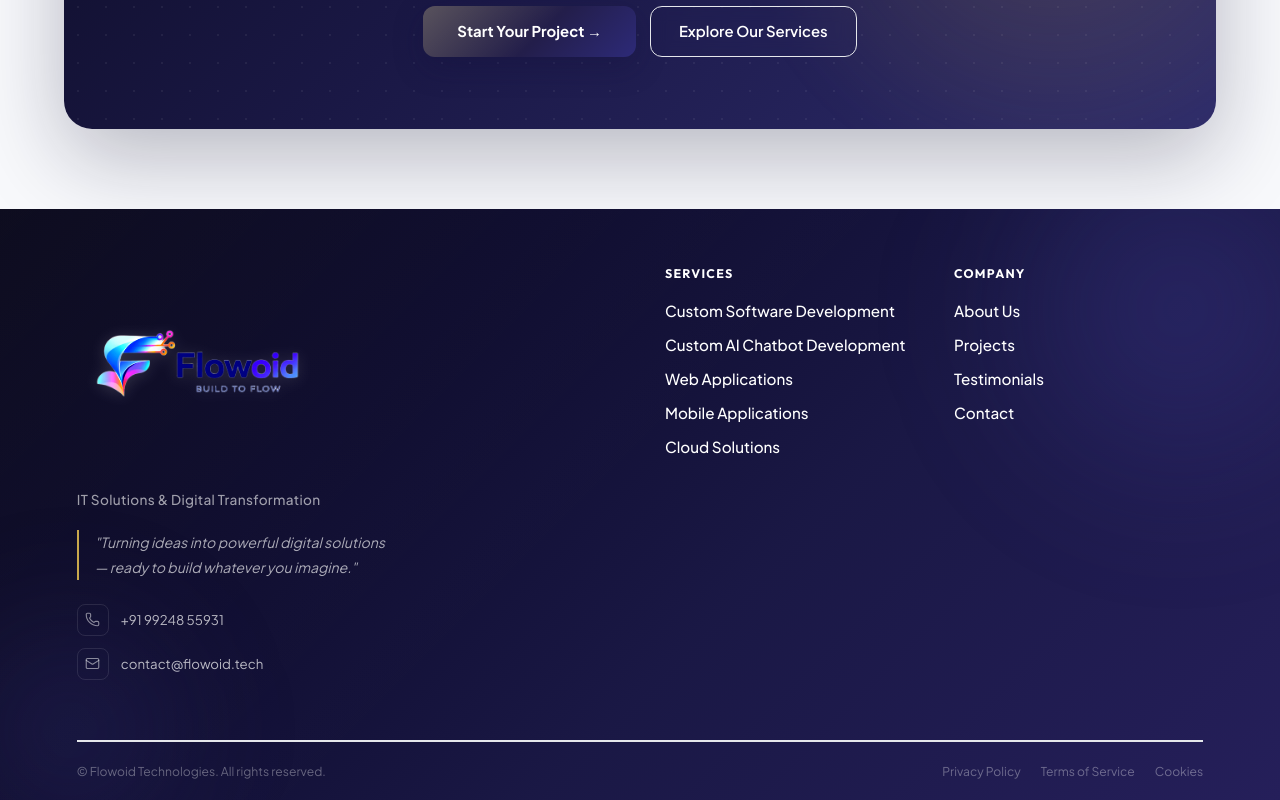
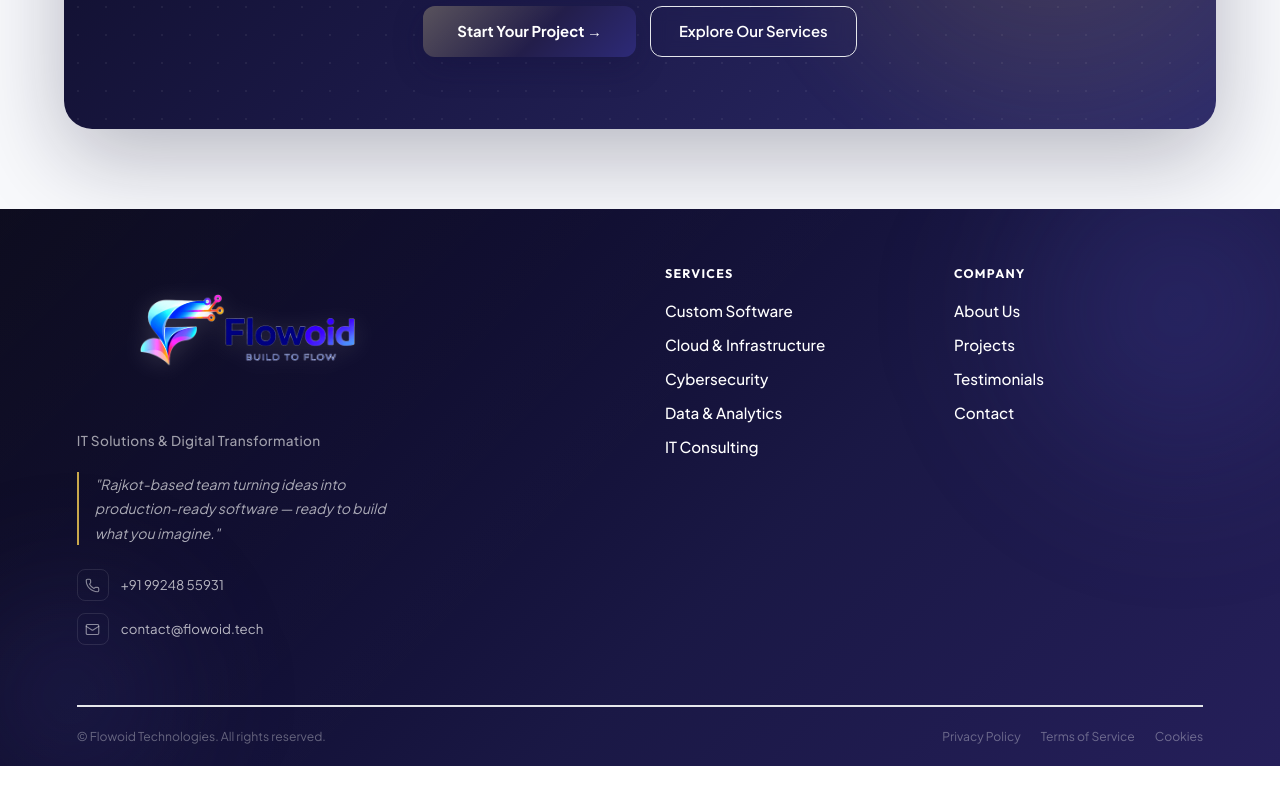
Before and after one commit to Jaydeep-popat/flowoid, a React (Vite) app: page /about in a window 1280 px wide. Shown: the part 3981-4781 px from the top of the page. After the commit the page ends 4747 px from the top, so only its background shows below. Built offline with nearby package versions, Linux system fonts and the light colour scheme.

Commit message:
seo part 1

```diff
--- a/index.html
+++ b/index.html
@@ -6,8 +6,8 @@
   <link rel="icon" type="image/png" href="public\favicon2.png" />
   <meta name="viewport" content="width=device-width, initial-scale=1.0" />
   <meta name="description"
-    content="Flowoid — premium IT consulting, custom software, cloud infrastructure, and cybersecurity solutions built to flow with ambitious teams." />
-  <title>Flowoid — Build to Flow</title>
+    content="Flowoid builds custom software, web apps, mobile apps, and AI chatbots for businesses in Rajkot, Gujarat. Modern tech, clean code, real results." />
+  <title>Flowoid | Custom Software & Web Development in Rajkot</title>
   <link rel="preconnect" href="https://fonts.googleapis.com" />
   <link rel="preconnect" href="https://fonts.gstatic.com" crossorigin />
   <link
--- a/package.json
+++ b/package.json
@@ -15,6 +15,7 @@
     "lucide-react": "^0.577.0",
     "react": "^19.2.4",
     "react-dom": "^19.2.4",
+    "react-helmet-async": "^3.0.0",
     "react-router-dom": "^7.13.1"
   },
   "devDependencies": {
--- a/src/components/Footer.tsx
+++ b/src/components/Footer.tsx
@@ -16,11 +16,11 @@ const navCols = [
   {
     h: 'Services',
     links: [
-      { label: 'Custom Software Development', to: '/services' },
-      { label: 'Custom AI Chatbot Development', to: '/services' },
-      { label: 'Web Applications', to: '/services' },
-      { label: 'Mobile Applications', to: '/services' },
-      { label: 'Cloud Solutions', to: '/services' },
+      { label: 'Custom Software', to: '/services' },
+      { label: 'Cloud & Infrastructure', to: '/services' },
+      { label: 'Cybersecurity', to: '/services' },
+      { label: 'Data & Analytics', to: '/services' },
+      { label: 'IT Consulting', to: '/services' },
     ],
   },
   {
@@ -34,7 +34,7 @@ const navCols = [
   },
 ];
 
-const QUOTE = '"Turning ideas into powerful digital solutions — ready to build whatever you imagine."';
+const QUOTE = '"Rajkot-based team turning ideas into production-ready software — ready to build what you imagine."';
 
 /* ─── Shared bottom bar ─────────────────────────────── */
 function BottomBar() {
@@ -71,13 +71,15 @@ export default function Footer({ variant = 'inner' }: FooterProps) {
         <div className="px-[5%] py-14 border-b border-white/8 relative z-[1]">
           <div className="max-w-[1240px] mx-auto grid grid-cols-1 md:grid-cols-2 xl:grid-cols-[2.2fr_1fr_1fr] gap-12">
 
-            <div className="justify-self-start text-left w-full">
-              <div className="mb-5 flex flex-col items-start">
+            <div>
+              <div className="mb-5">
+                <div className="mb-3">
                   <img
                     src="/Flowoid_final.png"
                     alt="Flowoid"
-                  className="w-[240px] md:w-[320px] h-auto object-contain flex-shrink-0 saturate-200 contrast-125 brightness-110 drop-shadow-[0_2px_8px_rgba(255,255,255,0.15)] mb-2 md:mb-3 -ml-6 md:-ml-8 mr-auto self-start"
+                    className="w-[170px] md:w-[220px] h-auto object-contain flex-shrink-0 saturate-200 contrast-125 brightness-110 drop-shadow-[0_2px_8px_rgba(255,255,255,0.15)] origin-[left_center] scale-[1.42] md:scale-[1.55] ml-1 md:ml-2 mb-2 md:mb-5 mr-7 md:mr-12"
                   />
+                </div>
                 <p className="text-[.85rem] text-white/60 font-medium tracking-wide">IT Solutions & Digital Transformation</p>
               </div>
 
@@ -168,13 +170,15 @@ export default function Footer({ variant = 'inner' }: FooterProps) {
         <div className="grid grid-cols-1 md:grid-cols-2 xl:grid-cols-[2.2fr_1fr_1fr] gap-10 pb-10 border-b border-white/8">
 
           {/* Brand */}
-          <div className="justify-self-start text-left w-full">
-            <div className="mb-5 flex flex-col items-start">
+          <div>
+            <div className="mb-5">
+              <div className="mb-3">
                 <img
                   src="/Flowoid_final.png"
                   alt="Flowoid"
-                className="w-[240px] md:w-[320px] h-auto object-contain flex-shrink-0 saturate-200 contrast-125 brightness-110 drop-shadow-[0_2px_8px_rgba(255,255,255,0.15)] mb-2 md:mb-3 -ml-6 md:-ml-8 mr-auto self-start"
+                  className="w-[170px] md:w-[220px] h-auto object-contain flex-shrink-0 saturate-200 contrast-125 brightness-110 drop-shadow-[0_2px_8px_rgba(255,255,255,0.15)] origin-[left_center] scale-[1.42] md:scale-[1.55] ml-1 md:ml-2 mb-2 md:mb-5 mr-7 md:mr-12"
                 />
+              </div>
               <p className="text-[.85rem] text-white/60 font-medium tracking-wide">IT Solutions & Digital Transformation</p>
             </div>
 
--- a/src/components/HomeCtaSection.tsx
+++ b/src/components/HomeCtaSection.tsx
@@ -15,7 +15,7 @@ export default function HomeCtaSection() {
           <Link to="/contact" className="px-8 py-[13px] rounded-xl text-[.92rem] font-semibold text-white border-[1.5px] border-white/28 bg-white/8 backdrop-blur-[8px] transition-all duration-[280ms] hover:bg-white/18 hover:border-white/55">Schedule a Call</Link>
         </div>
         <div className="relative z-[1] text-[.82rem] font-medium text-white/90 mt-[26px]">
-          <span className="text-gold2 mr-[6px]">✓</span>Free consultation &nbsp;·&nbsp; <span className="text-gold2 mr-[6px]">✓</span>No commitment &nbsp;·&nbsp; <span className="text-gold2 mr-[6px]">✓</span>Response within 24 hrs
+          <span className="text-gold2 mr-[6px]">✓</span>Free consultation &nbsp;·&nbsp; <span className="text-gold2 mr-[6px]">✓</span>No commitment &nbsp;·&nbsp; <span className="text-gold2 mr-[6px]">✓</span>Reply within 4 business hours
         </div>
       </div>
     </section>
--- a/src/components/PortfolioSection.tsx
+++ b/src/components/PortfolioSection.tsx
@@ -12,7 +12,7 @@ export default function PortfolioSection() {
         </h2>
 
         <p className="sr d2 text-[1.1rem] leading-[1.8] text-muted mb-8 max-w-[640px] mx-auto">
-          Every project we take on is built with clean architecture, modern frameworks, and a relentless focus on quality. From cloud-powered web apps to intelligent chatbots — our work reflects who we are as engineers.
+          Every project we take on is built with clean architecture, modern frameworks, and a focus on outcomes — lead-generating sites, product catalogues, and operations systems that teams actually use. From cloud-powered web apps to intelligent chatbots, our work reflects how we engineer.
         </p>
 
         <Link
--- a/src/components/StatsSection.tsx
+++ b/src/components/StatsSection.tsx
@@ -5,7 +5,7 @@ const statItems = [
   { end: 10, suf: '+', lbl: 'Happy Clients', ico: '🏢', desc: 'Startups & growing businesses', color: '#6B67D4', prog: 75 },
   { end: 10, suf: '+', lbl: 'Projects Delivered', ico: '🚀', desc: 'On time & within budget', color: '#C9A84C', prog: 90 },
   { end: 100, suf: '%', lbl: 'Client Satisfaction', ico: '⚡', desc: 'We don\'t stop until you\'re happy', color: '#10B981', prog: 99 },
-  { end: 24, suf: '/7', lbl: 'Support & Availability', ico: '🛡️', desc: 'Always reachable when you need us', color: '#4845A8', prog: 100 },
+  { end: 7, suf: '/7', lbl: 'Days Available', ico: '🛡️', desc: '9am–9pm IST — we reply within 4 business hours', color: '#4845A8', prog: 100 },
 ];
 
 function useCountUp(end: number, duration = 2200, delay = 0) {
--- a/src/components/TechStackSection.tsx
+++ b/src/components/TechStackSection.tsx
@@ -299,7 +299,7 @@ export default function TechStackSection() {
             animate={inView ? { opacity: 1 } : {}}
             transition={{ delay: 0.24, duration: 0.5 }}
           >
-            Every tool hand‑picked for performance, scale, and developer experience.
+            Every tool chosen for performance, security in production, and long-term maintainability — so your product stays fast and evolvable.
           </motion.p>
         </motion.div>
 
--- a/src/components/WhySection.tsx
+++ b/src/components/WhySection.tsx
@@ -23,8 +23,8 @@ export default function WhySection() {
         {/* Text */}
         <div className="sr-r d1">
           <div className="inline-flex items-center gap-[7px] text-[.7rem] font-extrabold tracking-[.14em] uppercase text-gold mb-3 before:content-[''] before:w-5 before:h-[2px] before:rounded-sm before:bg-gg">Why Flowoid</div>
-          <h2 className="font-heading font-extrabold text-[clamp(1.9rem,3.2vw,2.75rem)] leading-[1.12] tracking-[-0.03em] text-dark mb-[14px]">More Than Just Coders.<br />We Are <span className="grad-text">Your Tech Partners.</span></h2>
-          <p className="text-[1rem] leading-[1.8] text-muted max-w-[520px] mb-[38px]">Technology shouldn't be complicated or stressful. We take your raw ideas and turn them into simple, easy-to-use digital tools that actually help your business grow seamlessly.</p>
+          <h2 className="font-heading font-extrabold text-[clamp(1.9rem,3.2vw,2.75rem)] leading-[1.12] tracking-[-0.03em] text-dark mb-[14px]">More Than Just Coders.<br />We Are <span className="grad-text">Your Tech Partners</span> in Rajkot.</h2>
+          <p className="text-[1rem] leading-[1.8] text-muted max-w-[520px] mb-[38px]">Technology shouldn't be complicated. As a trusted software development company in Rajkot, we turn your raw ideas into simple, effective digital tools — for smoother day-to-day operations and a stronger customer-facing presence.</p>
           <div className="flex flex-col gap-[14px]">
             {whyFeats.map((w, i) => (
               <div key={i} className={`sr d${i + 2} group flex gap-[15px] items-start p-[18px_20px] rounded-card bg-white border border-border shadow-sm relative overflow-hidden transition-all duration-[350ms] ease-[cubic-bezier(.4,0,.2,1)] hover:border-[rgba(45,43,107,.15)] hover:shadow-md hover:translate-x-[6px] before:content-[''] before:absolute before:left-0 before:top-0 before:bottom-0 before:w-[3px] before:bg-gg before:scale-y-0 before:origin-bottom before:transition-transform before:duration-[350ms] hover:before:scale-y-100`}>
--- a/src/main.tsx
+++ b/src/main.tsx
@@ -1,11 +1,14 @@
 import { StrictMode } from 'react'
 import { createRoot } from 'react-dom/client'
+import { HelmetProvider } from 'react-helmet-async'
 import './index.css'
 import App from './App.tsx'
 
 
 createRoot(document.getElementById('root')!).render(
   <StrictMode>
-    <App />
+    <HelmetProvider>
+      <App />
+    </HelmetProvider>
   </StrictMode>,
 )
--- a/src/pages/Home.tsx
+++ b/src/pages/Home.tsx
@@ -1,3 +1,4 @@
+import { Helmet } from 'react-helmet-async';
 import Navbar from '../components/Navbar';
 import Footer from '../components/Footer';
 import BackToTop from '../components/BackToTop';
@@ -15,6 +16,10 @@ export default function Home() {
 
   return (
     <>
+      <Helmet>
+        <title>Flowoid | Custom Software & Web Development in Rajkot</title>
+        <meta name="description" content="Custom software & web apps in Rajkot, Gujarat — Flowoid builds production-ready systems, mobile apps & AI chatbots. Clean code, modern stack. Get started today." />
+      </Helmet>
       <Navbar />
 
       <HeroSection />
--- a/src/pages/Services.tsx
+++ b/src/pages/Services.tsx
@@ -1,4 +1,5 @@
 import { useState, useEffect, useRef } from 'react';
+import { Helmet } from 'react-helmet-async';
 import { Link } from 'react-router-dom';
 import { motion, useInView } from 'framer-motion';
 import Navbar from '../components/Navbar';
@@ -144,7 +145,7 @@ const services: Service[] = [
       'Auto-scaling for unpredictable workloads',
       'Enhanced security with cloud-native tools',
       'Faster deployments with automated pipelines',
-      '24/7 monitoring & incident response',
+      'Proactive monitoring & incident response (scope per agreement)',
     ],
   },
 ];
@@ -153,7 +154,7 @@ const process = [
   { n: '01', t: 'Discovery & Strategy', d: 'Deep-dive into your goals, tech requirements, and market to build a bulletproof blueprint.' },
   { n: '02', t: 'Architecture & Design', d: 'Scalable system design and polished UI/UX prototypes reviewed and approved by you.' },
   { n: '03', t: 'Agile Development', d: '2-week sprints with live demos. See real progress every fortnight, course-correct early.' },
-  { n: '04', t: 'Launch & Support', d: 'Rigorous QA, seamless deployment, and 24/7 ongoing support to keep you running flawlessly.' },
+  { n: '04', t: 'Launch & Support', d: 'Rigorous QA, seamless deployment, and ongoing support on agreed terms — fast responses during business hours, retainers for deeper coverage.' },
 ];
 
 interface TechCat {
@@ -180,7 +181,7 @@ const techCats: TechCat[] = [
 const faqs = [
   { q: 'How long does a typical project take?', a: 'Project timelines depend on complexity. An MVP typically takes 6–10 weeks. Mid-scale platforms take 3–5 months. Enterprise-grade systems can take 6–12 months. We provide a detailed timeline after the discovery phase.' },
   { q: 'Do you work with existing codebases?', a: 'Absolutely. We frequently inherit legacy projects for modernization, refactoring, or expansion. Our team conducts a thorough technical audit before beginning any work on an existing codebase.' },
-  { q: 'What happens after launch?', a: 'Every project includes a post-launch support window. We offer ongoing retainer plans for maintenance, performance monitoring, feature development, and 24/7 emergency support.' },
+  { q: 'What happens after launch?', a: 'Every project includes a post-launch support window. We offer retainer plans for maintenance, monitoring, feature work, and urgent issues when you need priority coverage.' },
   { q: "Can you sign an NDA before we discuss our project?", a: "Yes, always. We sign NDAs before any project discussion begins. Confidentiality is standard practice at Flowoid and built into every client relationship from day one." },
 ];
 
@@ -218,23 +219,23 @@ function PageHero() {
             </motion.div>
             <h1 className="font-heading font-black text-[clamp(2.2rem,4.5vw,3.8rem)] leading-[1.07] tracking-[-0.032em] text-dark mb-5">
               <span className="block overflow-hidden">
-                <motion.span className="block" variants={{ hidden:{ y:'110%',opacity:0 }, visible:{ y:'0%',opacity:1,transition:{ duration:.85,ease } } }}>End-to-End IT Solutions</motion.span>
+                <motion.span className="block" variants={{ hidden:{ y:'110%',opacity:0 }, visible:{ y:'0%',opacity:1,transition:{ duration:.85,ease } } }}>IT Services & Software</motion.span>
               </span>
               <span className="block overflow-hidden">
-                <motion.span className="block" variants={{ hidden:{ y:'110%',opacity:0 }, visible:{ y:'0%',opacity:1,transition:{ duration:.85,ease,delay:.08 } } }}>Built for <span className="grad-text">Scale &amp; Speed</span></motion.span>
+                <motion.span className="block" variants={{ hidden:{ y:'110%',opacity:0 }, visible:{ y:'0%',opacity:1,transition:{ duration:.85,ease,delay:.08 } } }}><span className="grad-text">Solutions</span> in Rajkot</motion.span>
               </span>
             </h1>
             <motion.p variants={fadeUp} className="text-[1rem] leading-[1.82] text-body max-w-[520px] mb-4">
-              From custom software and AI chatbots to cloud solutions and mobile apps — every service is crafted to solve your real business problems.
+              From custom software and AI chatbots to cloud solutions and mobile apps — Flowoid in Rajkot crafts every service to solve real business problems for companies across Gujarat and India.
             </motion.p>
             <motion.p variants={fadeUp} className="text-[.9rem] leading-[1.75] text-muted max-w-[500px] mb-8">
-              We combine deep technical expertise with thoughtful design to deliver scalable, production-ready solutions that drive measurable business outcomes.
+              We pair solid engineering with thoughtful UX so what you launch is maintainable, secure enough for production, and aligned with outcomes you can track.
             </motion.p>
             <motion.div variants={container} className="flex flex-wrap gap-4">
               {[
                 { Icon: Layers, n: '10+', l: 'Projects Delivered' },
                 { Icon: Sparkles, n: '100%', l: 'Client Satisfaction' },
-                { Icon: Lightbulb, n: '24/7', l: 'Support' },
+                { Icon: Lightbulb, n: '4h', l: 'Typical reply' },
               ].map(({ Icon, n, l }, i) => (
                 <motion.div key={i} variants={scaleIn} whileHover={{ y: -4, scale: 1.03, transition:{ duration:0.2 } }} className="flex items-center gap-3 px-6 py-3 rounded-full bg-white border border-border shadow-sm hover:shadow-lg hover:border-b4 cursor-pointer transition-[border,box-shadow] duration-200">
                   <Icon size={16} className="text-b4" />
@@ -440,6 +441,10 @@ export default function Services() {
 
   return (
     <>
+      <Helmet>
+        <title>IT Services | Software, Web Apps & AI Chatbots — Flowoid Rajkot</title>
+        <meta name="description" content="Explore Flowoid's IT services — custom software, AI chatbots, web & mobile apps, and cloud solutions for businesses in Rajkot, Gujarat. Built for scale." />
+      </Helmet>
       <Navbar />
       <PageHero />
       <ServiceNav activeId={activeServiceId} isVisible={navVisible} />
@@ -487,7 +492,7 @@ export default function Services() {
         <div className="max-w-[1240px] mx-auto">
           <motion.div className="text-center mb-[50px]" initial="hidden" whileInView="visible" viewport={{ once:true, amount:0.2 }} variants={container}>
             <motion.div variants={fadeUp} className="inline-flex items-center justify-center gap-2 text-[.7rem] font-extrabold text-gold tracking-[.14em] uppercase mb-3 before:content-[''] before:w-5 before:h-[2px] before:rounded-sm before:bg-gg">Technology Stack</motion.div>
-            <motion.h2 variants={fadeUp} className="font-heading font-extrabold text-[clamp(1.8rem,3vw,2.8rem)] leading-[1.1] tracking-[-0.025em] text-dark">The <em className="not-italic grad-text">Tools &amp; Technologies</em> We Master</motion.h2>
+            <motion.h2 variants={fadeUp} className="font-heading font-extrabold text-[clamp(1.8rem,3vw,2.8rem)] leading-[1.1] tracking-[-0.025em] text-dark">Technologies & <em className="not-italic grad-text">Tools</em> We Use</motion.h2>
           </motion.div>
           <motion.div
             className="grid grid-cols-1 md:grid-cols-2 lg:grid-cols-3 gap-[22px]"
@@ -574,7 +579,7 @@ export default function Services() {
         <div className="max-w-[1240px] mx-auto">
           <div className="text-center mb-0">
             <div className="inline-flex items-center justify-center gap-2 text-[.7rem] font-extrabold text-gold tracking-[.14em] uppercase mb-3 before:content-[''] before:w-5 before:h-[2px] before:rounded-sm before:bg-gg">FAQs</div>
-            <h2 className="font-heading font-extrabold text-[clamp(1.8rem,3vw,2.8rem)] leading-[1.1] tracking-[-0.025em] text-dark">Questions We Get <em className="not-italic grad-text">All the Time</em></h2>
+            <h2 className="font-heading font-extrabold text-[clamp(1.8rem,3vw,2.8rem)] leading-[1.1] tracking-[-0.025em] text-dark">Frequently Asked <em className="not-italic grad-text">Questions</em></h2>
           </div>
           <div className="max-w-[760px] mx-auto mt-[42px]">
             {faqs.map((f, i) => (
```
Also changed, not shown: src/components/ServicesSection.tsx (+5 -5 lines), 1 other file (tests, documents, lock files or other folders). Lines whose indentation alone changed are shown as unchanged.
